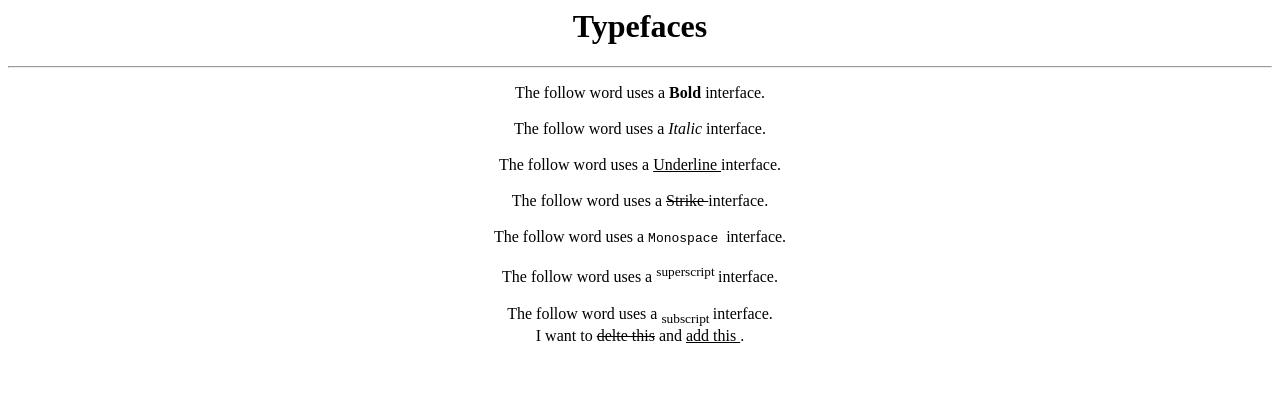
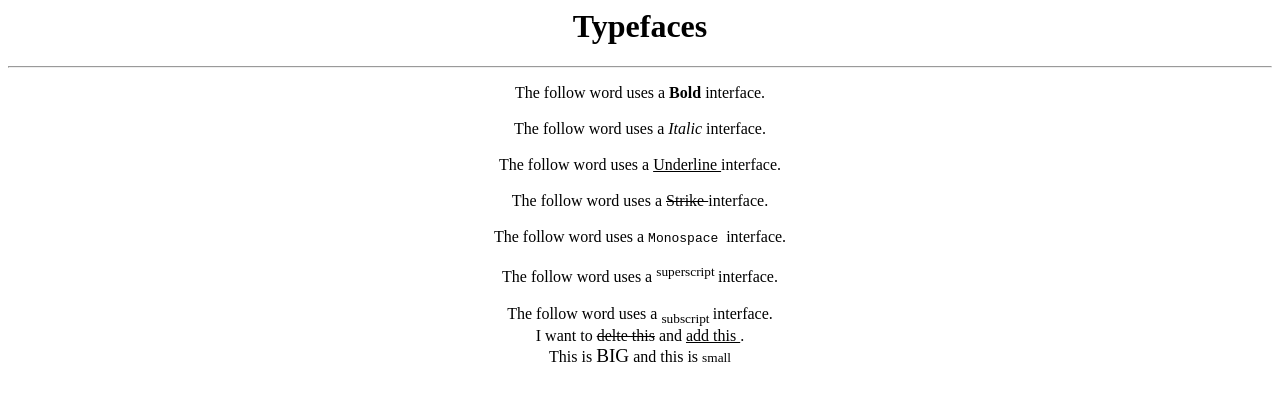
Before and after one commit to Ash-Smithy/The_Repository, a plain HTML site: page HTML/typefaces.html in a window 1280 px wide. Drawn offline with Linux system fonts and the light colour scheme.

Commit message:
Update typefaces.html

```diff
--- a/HTML/typefaces.html
+++ b/HTML/typefaces.html
@@ -15,7 +15,8 @@
         The follow word uses a <tt> Monospace </tt> interface.<br><br>
         The follow word uses a <sup> superscript </sup> interface.<br><br>
         The follow word uses a <sub> subscript </sub> interface.<br>
-        I want to <del> delte this</del> and <ins> add this </ins>.
+        I want to <del> delte this</del> and <ins> add this </ins>. <br>
+        This is <big>BIG</big> and this is <small>small</small>
       </p>
     </center>
   </body>
```
